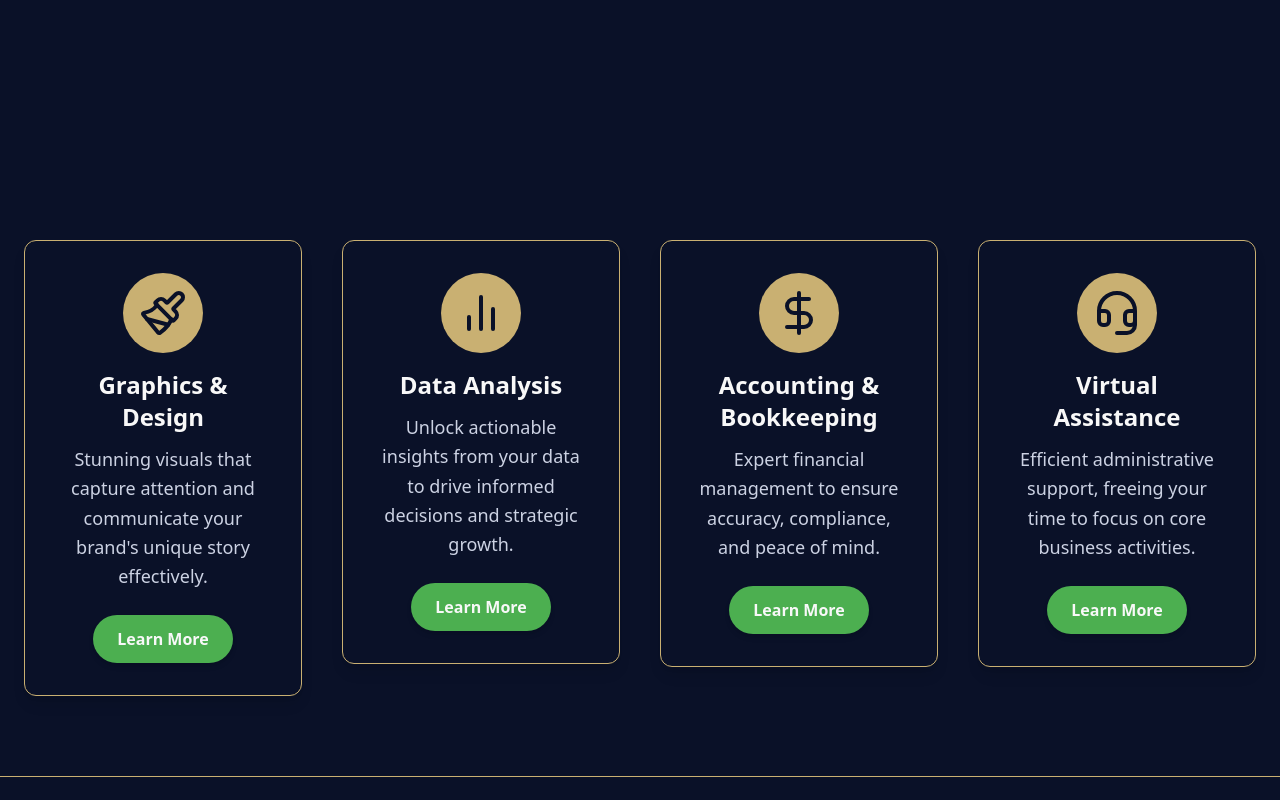
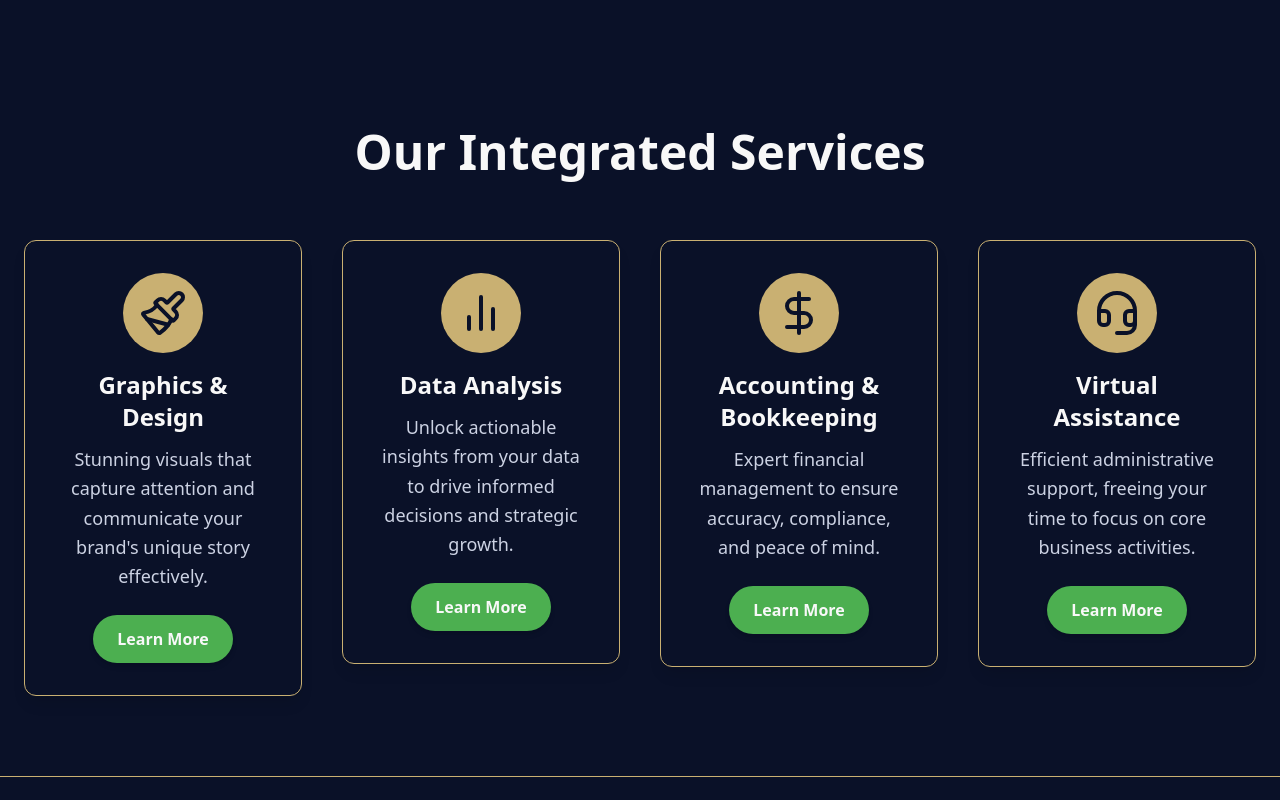
Before and after one commit to Manuuujakom/jakom-website, a React (Create React App) app: page / in a window 1280 px wide. Shown: the part 840-1640 px from the top of the page. Built offline with nearby package versions, Linux system fonts and the light colour scheme.

Commit message:
Update index.css

```diff
--- a/src/index.css
+++ b/src/index.css
@@ -1,3 +1,4 @@
+/* === Base styles === */
 body {
   margin: 0;
   font-family: -apple-system, BlinkMacSystemFont, 'Segoe UI', 'Roboto', 'Oxygen',
@@ -11,3 +12,23 @@ code {
   font-family: source-code-pro, Menlo, Monaco, Consolas, 'Courier New',
     monospace;
 }
+
+/* === Fade-in animation styles === */
+.fade-in-up {
+  opacity: 0;
+  transform: translateY(10px);
+  animation: fadeInUp 0.6s ease-out forwards;
+  animation-delay: var(--animation-delay, 0s);
+}
+
+.fade-in-up-active {
+  opacity: 1 !important;
+  transform: translateY(0) !important;
+}
+
+@keyframes fadeInUp {
+  to {
+    opacity: 1;
+    transform: translateY(0);
+  }
+}
```
